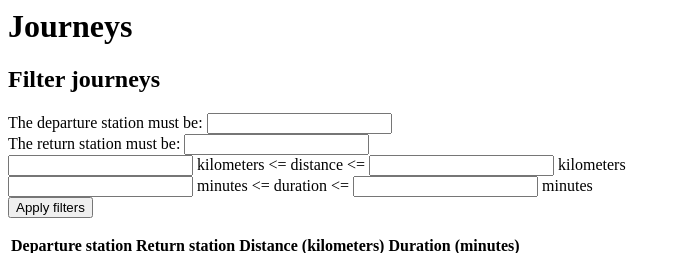
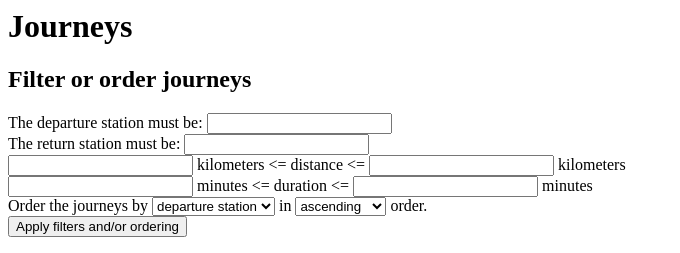
Before and after one commit to kauko-i/bikeapp, a Flask app: page /journeys/ in a window 1280 px wide. Shown: the top 253 px of the page, without its empty margins (0-680 px from the left). Run offline with Flask 2, Linux system fonts and the light colour scheme; data that the repository does not hold is empty; some libraries are stand-ins or nearby versions.

Commit message:
add ordering per column

```diff
--- a/app.py
+++ b/app.py
@@ -3,6 +3,7 @@ import os
 from werkzeug.utils import secure_filename
 from dateutil import parser
 import psycopg2
+from psycopg2 import sql
 from urllib.parse import urlencode
 
 ALLOWED_EXTENSIONS = ['csv']
@@ -115,18 +116,27 @@ def journeys():
     minduration = -1 if not minduration else float(minduration)*SECONDS_IN_MINUTE
     maxduration = request.args.get('maxduration')
     maxduration = -1 if not maxduration else float(maxduration)*SECONDS_IN_MINUTE
+    order_params = ['departures.name', 'returns.name', 'distance', 'duration']
+    primary_order = request.args.get('order')
+    if primary_order in order_params:
+        order_params.remove(primary_order)
+        order_params.insert(0, primary_order)
+    direction = request.args.get('direction')
+    if not direction:
+        direction = ''
     con = psycopg2.connect(DATABASE_URL, sslmode='require')
     cur = con.cursor()
-    cur.execute('''
-    SELECT departures.name, returns.name, distance, duration
+    cur.execute(sql.SQL('''SELECT departures.name, returns.name, distance, duration
     FROM journeys
     JOIN stations departures ON journeys.departure_station = departures.id
     JOIN stations returns ON journeys.return_station = returns.id
     WHERE (departures.name = %(departure)s OR %(departure)s = '') AND (returns.name = %(arrival)s OR %(arrival)s = '') AND
     (%(mindistance)s <= distance OR %(mindistance)s = -1) AND (distance <= %(maxdistance)s OR %(maxdistance)s = -1) AND
     (%(minduration)s <= duration OR %(minduration)s = -1) AND (duration <= %(maxduration)s OR %(maxduration)s = -1)
-    ORDER BY departures.name, returns.name, distance, duration LIMIT %(limit)s OFFSET %(offset)s
-    ''',{'departure':departure,'arrival':arrival,'mindistance':mindistance,'maxdistance':maxdistance,
+    ORDER BY {order1} {direction}, {order2}, {order3}, {order4} LIMIT %(limit)s OFFSET %(offset)s
+    ''').format(order1=sql.SQL(order_params[0]),order2=sql.SQL(order_params[1]),
+    order3=sql.SQL(order_params[2]),order4=sql.SQL(order_params[3]),direction=sql.SQL(direction)),
+    {'departure':departure,'arrival':arrival,'mindistance':mindistance,'maxdistance':maxdistance,
     'minduration':minduration,'maxduration':maxduration,'limit':JOURNEY_LIMIT + 1,'offset':JOURNEY_LIMIT*page})
     rows = cur.fetchall()
     cur.close()
@@ -138,10 +148,10 @@ def journeys():
         rows = rows[:-1]
     row_list = [{'departure_station':str(row[0]),'return_station':str(row[1]),'distance':str(float(row[2])/METERS_IN_KILOMETER),
     'duration':str(float(row[3])/SECONDS_IN_MINUTE)} for row in rows]
-    filterquery = dict(request.args)
-    if 'page' in filterquery:
-        del filterquery['page']
-    return render_template('journeys.html', journeys=row_list, page=page, last=last_page, filters=filterquery, filterquery=urlencode(filterquery))
+    query = dict(request.args)
+    if 'page' in query:
+        del query['page']
+    return render_template('journeys.html', journeys=row_list, page=page, last=last_page, query=query, querystring=urlencode(query))
 
 @app.route('/stations/')
 @app.route('/stations/<id>/')
--- a/templates/journeys.html
+++ b/templates/journeys.html
@@ -4,23 +4,33 @@
     </head>
     <body>
         <h1>Journeys</h1>
-        <h2>Filter journeys</h2>
-        <form action="" method="get">
-            <label>The departure station must be: <input name="departure" value="{{filters['departure']}}"></label>
+        <h2>Filter or order journeys</h2>
+        <form method="get">
+            <label>The departure station must be: <input name="departure" value="{{query['departure']}}"></label>
             <br>
-            <label>The return station must be: <input name="return" value="{{filters['return']}}"></label>
+            <label>The return station must be: <input name="return" value="{{query['return']}}"></label>
             <br>
-            <label><input name="mindistance" type="number" step="0.001" value="{{filters['mindistance']}}"> kilometers &lt;= distance &lt;= <input name="maxdistance" type="number" step="0.001" value="{{filters['maxdistance']}}"> kilometers</label>
+            <label><input name="mindistance" type="number" step="0.001" value="{{query['mindistance']}}"> kilometers &lt;= distance &lt;= <input name="maxdistance" type="number" step="0.001" value="{{query['maxdistance']}}"> kilometers</label>
             <br>
-            <label><input name="minduration" type="number" step="0.001" value="{{filters['minduration']}}"> minutes &lt;= duration &lt;= <input name="maxduration" type="number" step="0.001"  value="{{filters['maxduration']}}"> minutes</label>
+            <label><input name="minduration" type="number" step="0.001" value="{{query['minduration']}}"> minutes &lt;= duration &lt;= <input name="maxduration" type="number" step="0.001"  value="{{query['maxduration']}}"> minutes</label>
             <br>
-            <input type="submit" value="Apply filters">
+            <label>Order the journeys by <select name="order">
+                <option value="departures.name" {% if query['order'] == 'departures.name' %}selected{% endif %}>departure station</option>
+                <option value="returns.name" {% if query['order'] == 'returns.name' %}selected{% endif %}>return station</option>
+                <option value="distance" {% if query['order'] == 'distance' %}selected{% endif %}>distance</option>
+                <option value="duration" {% if query['order'] == 'duration' %}selected{% endif %}>duration</option>
+            </select> in <select name="direction">
+                <option value="ASC" {% if query['direction'] == 'ASC' %}selected{% endif %}>ascending</option>
+                <option value="DESC" {% if query['direction'] == 'DESC' %}selected{% endif %}>descending</option>
+            </select> order.</label>
+            <br>
+            <input type="submit" value="Apply filters and/or ordering">
         </form>
         {% if page != 0 %}
-            <a href="/journeys/?page={{page - 1}}&{{filterquery}}">&lt;&lt;Former page</a>
+            <a href="/journeys/?page={{page - 1}}&{{querystring}}">&lt;&lt;Former page</a>
         {% endif %}
         {% if not last %}
-            <a href="/journeys/?page={{page + 1}}&{{filterquery}}">Next page&gt;&gt;</a>
+            <a href="/journeys/?page={{page + 1}}&{{querystring}}">Next page&gt;&gt;</a>
         {% endif %}
         <table>
             <tr>
```
